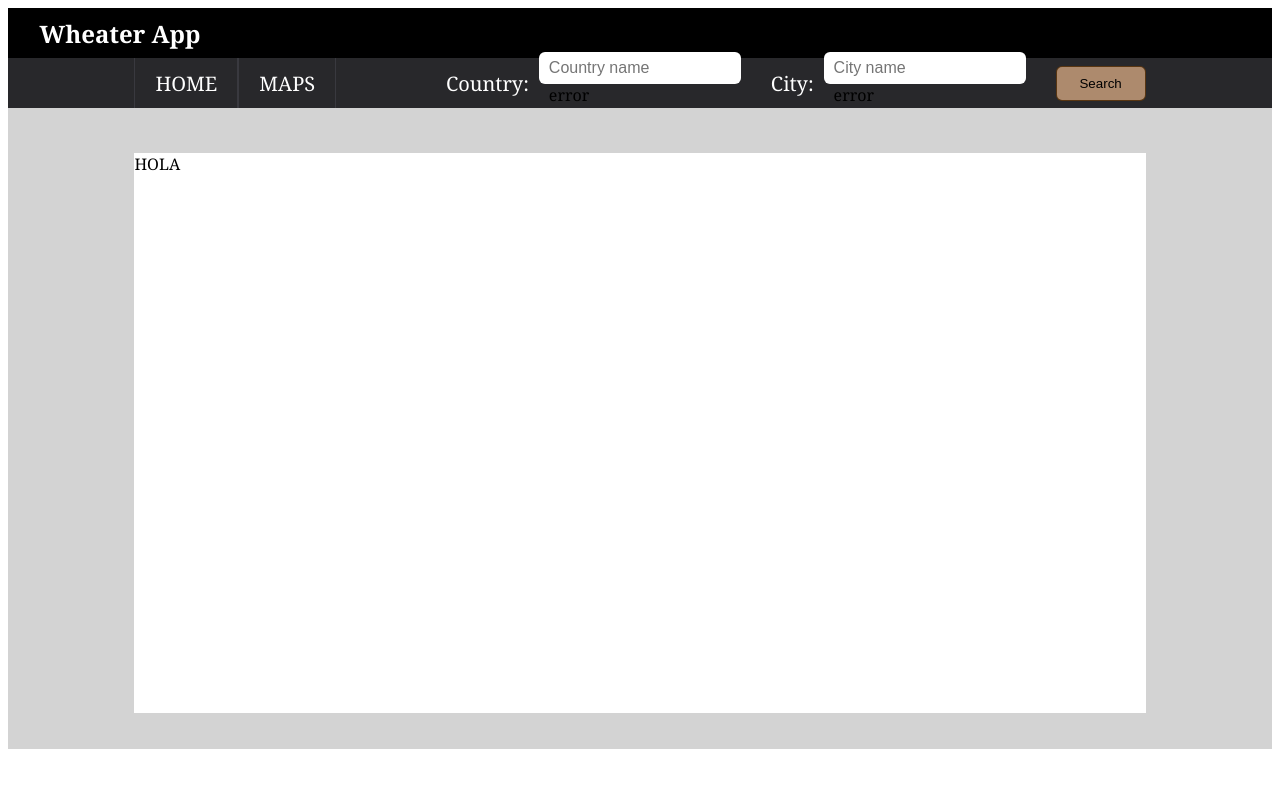
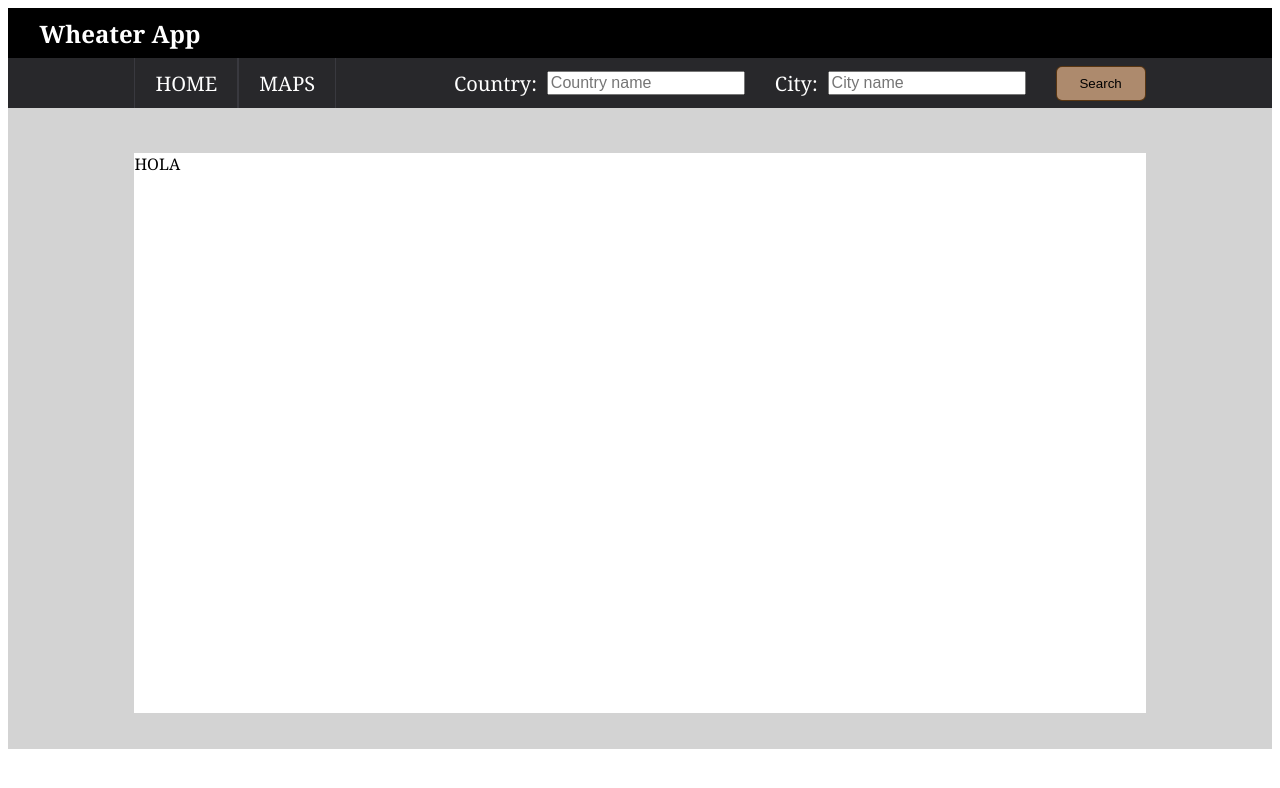
Before and after one commit to GuidoVarga/weather-app, a React app: page / in a window 1280 px wide. Shown: the top 788 px of the page. Built offline with nearby package versions, Linux system fonts and the light colour scheme.

Commit message:
custom input

```diff
--- a/src/components/customInput/customInput.js
+++ b/src/components/customInput/customInput.js
@@ -1,18 +1,18 @@
 import React from 'react';
 import classNames from 'classnames'
 
-const CustomInput = (props) => {
+const CustomInput = props => {
 
     const buildErrorMessage = (message, inputClass) => {
         return (
-            <div className={`${inputClass}__error input-text-default__error`}>
+            <div className={`${inputClass}__error-message custom-input__error-message`}>
                 {message}
             </div>
         );
     }
 
-    const inputClass = classNames(`${props.className} input-text-default`,{
-        'input-error' : props.error
+    const inputClass = classNames(`${props.className} custom-input`,{
+        'custom-input--error' : props.error
     });
 
     const errorMessage = props.error ? buildErrorMessage(props.errorMessage, inputClass) : null;
@@ -31,8 +31,8 @@ const CustomInput = (props) => {
 }
 
 CustomInput.defaultProps = {
-    error: true,
-    errorMessage: 'error'
+    error: false,
+    errorMessage: ''
 }
 
 export default CustomInput;
--- /dev/null
+++ b/src/components/customInput/customInput.scss
@@ -0,0 +1,11 @@
+.custom-input {
+    border: none;
+    border-radius: 6px;
+    height: 30px;
+    outline: none;
+    padding-left: 10px;
+
+    &--error {
+        border: 1px solid red;
+    }
+}
--- a/src/components/header/Header.js
+++ b/src/components/header/Header.js
@@ -23,10 +23,10 @@ class Header extends React.Component {
     }
 
     handleOnClickSearch = () => {
-        const { searchState, getCityRequest } = this.props;
+        const { searchState, searchCity } = this.props;
         const city = searchState.city;
         const country = searchState.country;
-        getCityRequest(city, country);
+        searchCity(city, country);
     }
 
     render() {
@@ -64,7 +64,7 @@ const mapStateToProps = (state) => ({
 export default connect(
     mapStateToProps,
    {
-      getCityRequest: citiesActions.getCityRequest,
+      searchCity: searchActions.searchCityRequest,
       setSearchCity: searchActions.setSearchCity,
       setSearchCountry: searchActions.setSearchCountry
    }
```
